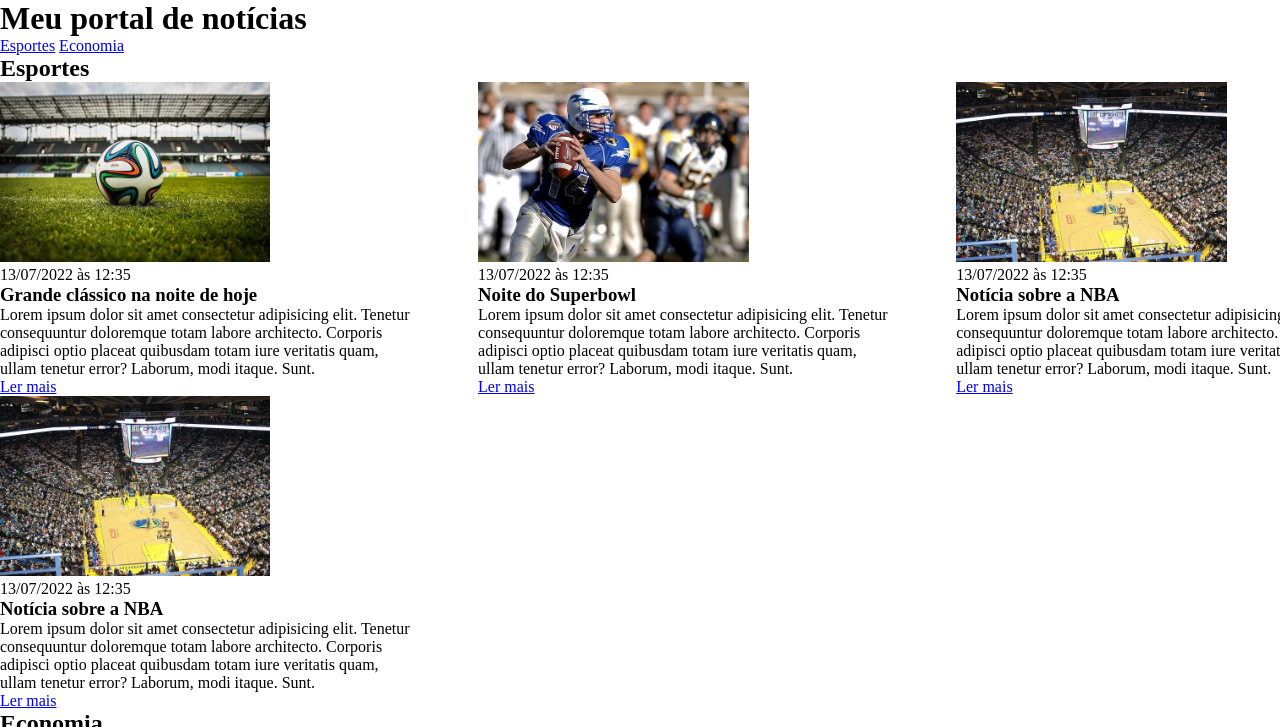
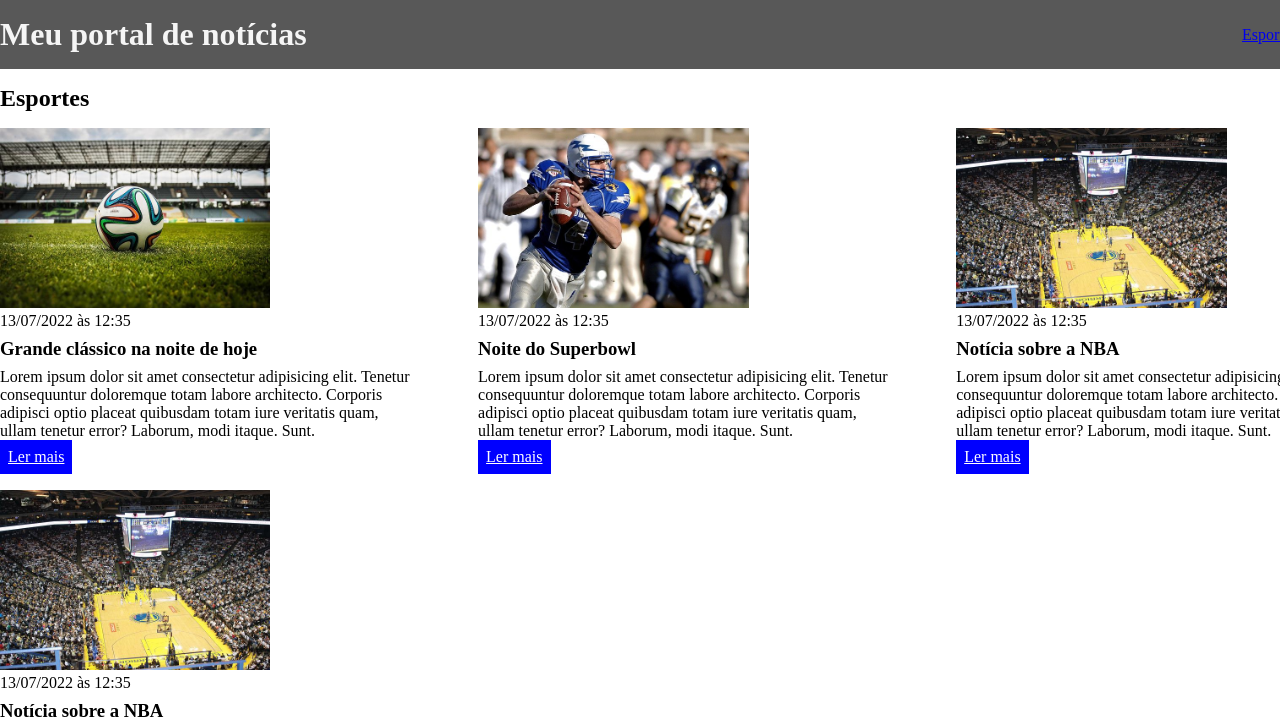
Before and after one commit to Mathauz/Cssebac, a plain HTML site: page index.html in a window 1280 px wide. Shown: the top 727 px of the page. Drawn offline with Linux system fonts and the light colour scheme.

Commit message:
Update main.css

```diff
--- a/main.css
+++ b/main.css
@@ -4,9 +4,27 @@
         padding: 0;
     }
 
+    body > header {
+        background-color: rgb(88, 88, 88);
+        padding: 16px 0;
+        color: whitesmoke;
+    }
+
+    header .container {
+        display: flex;
+        align-items: center;
+        justify-content: space-between;
+    }
+
+
     header li {
         display: inline;
     }
+
+    header li {
+        color: whitesmoke;
+    }
+
 
     .container {
         width: 1366px;
@@ -25,3 +43,24 @@
     .articles article {
         width: 30%;
     }
+
+    section {
+        padding: 16px 0;
+
+    }
+    section h2,
+    .articles article {
+        margin-bottom: 16px;
+    }
+
+    .articles article h3 {
+        margin-top: 8px;
+        margin-bottom: 8px;
+    }
+
+    .articles article a {
+        background-color: blue;
+        color: white;
+        padding: 8px;
+        display: inline-block;
+    }
```
